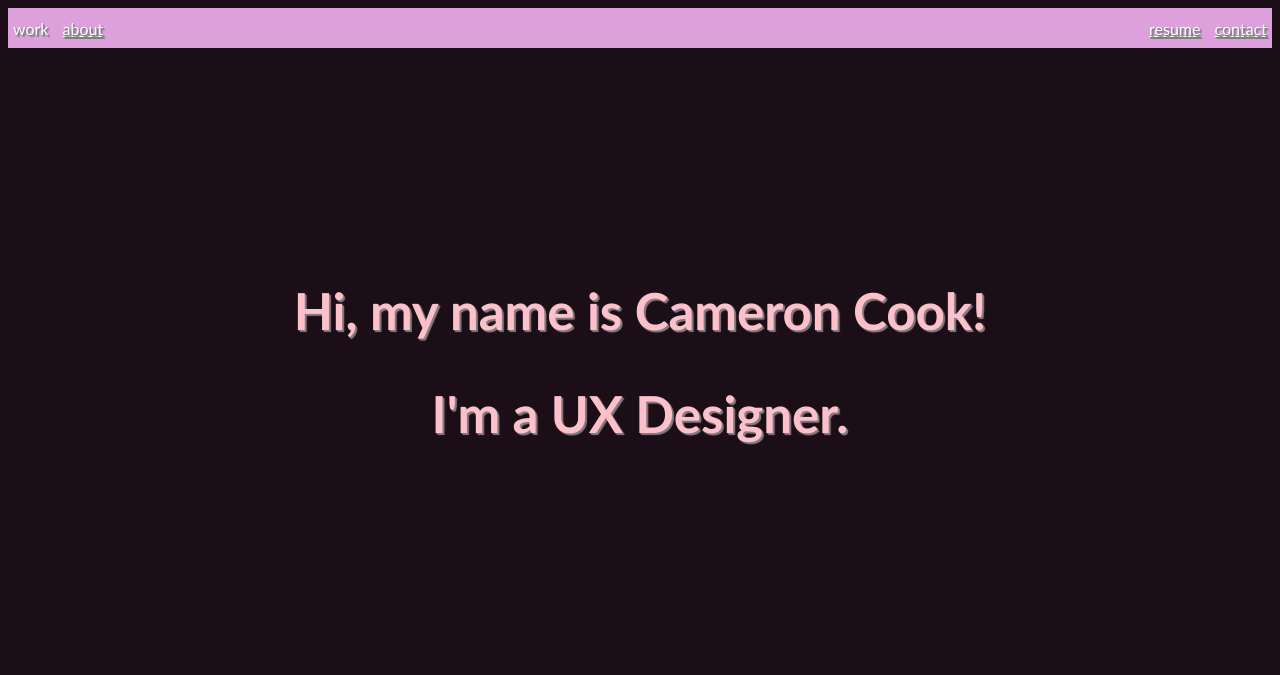
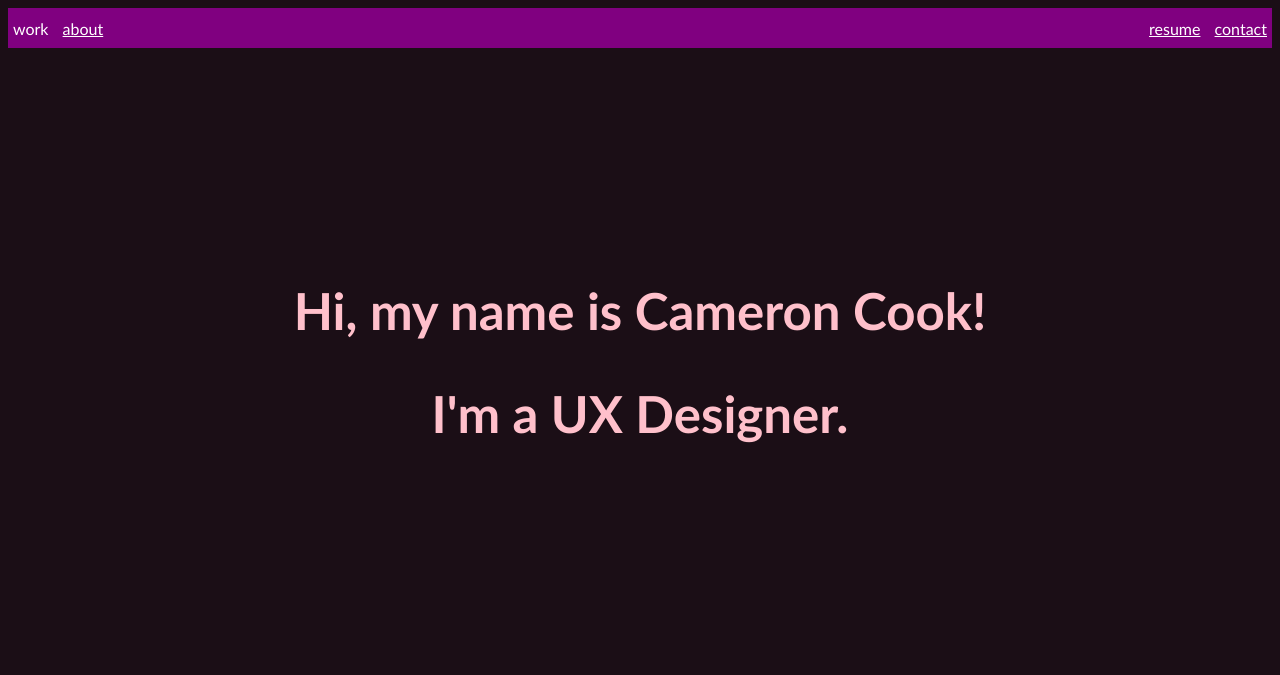
Before and after one commit to Cammer82/UX_UI_HW_18, a plain HTML site: page index.html in a window 1280 px wide. Shown: the top 675 px of the page. Drawn offline with Linux system fonts and the light colour scheme.

Commit message:
update homepage CSS

```diff
--- a/styles/style.css
+++ b/styles/style.css
@@ -16,10 +16,8 @@ body {
     display: flex;
     flex-direction: row;
     justify-content: space-between;
-    background-color: plum;
+    background-color:purple;
     font-family: 'Trebuchet MS', 'Lucida Sans Unicode', 'Lucida Grande', 'Lucida Sans', Arial, sans-serif;
-    text-shadow: 1px 1px 1px gray,
-                2px 2px 1px gray;
 }
 
 .nav-link {
@@ -35,8 +33,6 @@ body {
     padding-top: 15%;
     color:pink;
     font-family: 'Trebuchet MS', 'Lucida Sans Unicode', 'Lucida Grande', 'Lucida Sans', Arial, sans-serif;
-    text-shadow: 1px 1px 1px gray,
-                  2px 2px 1px gray;
 }
 .portfoliomain {
     margin-top: 20%;
@@ -112,8 +108,6 @@ body {
   font-size: 16px;
   margin: 4px 2px;
   font-family: 'Trebuchet MS', 'Lucida Sans Unicode', 'Lucida Grande', 'Lucida Sans', Arial, sans-serif;
-  text-shadow: 1px 1px 1px gray,
-                2px 2px 1px gray;
             }
 .project-images {
     height: 200px;
```
